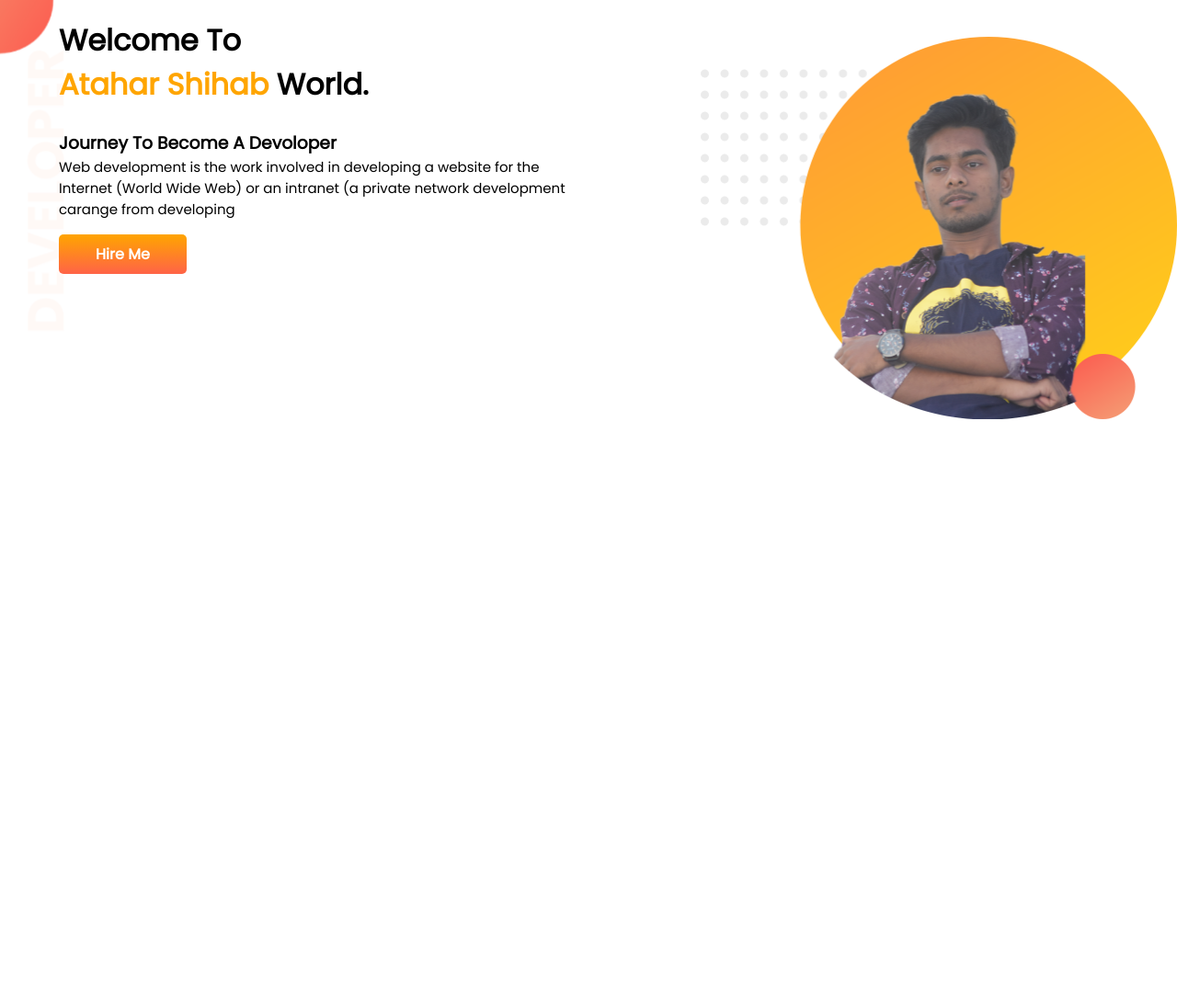
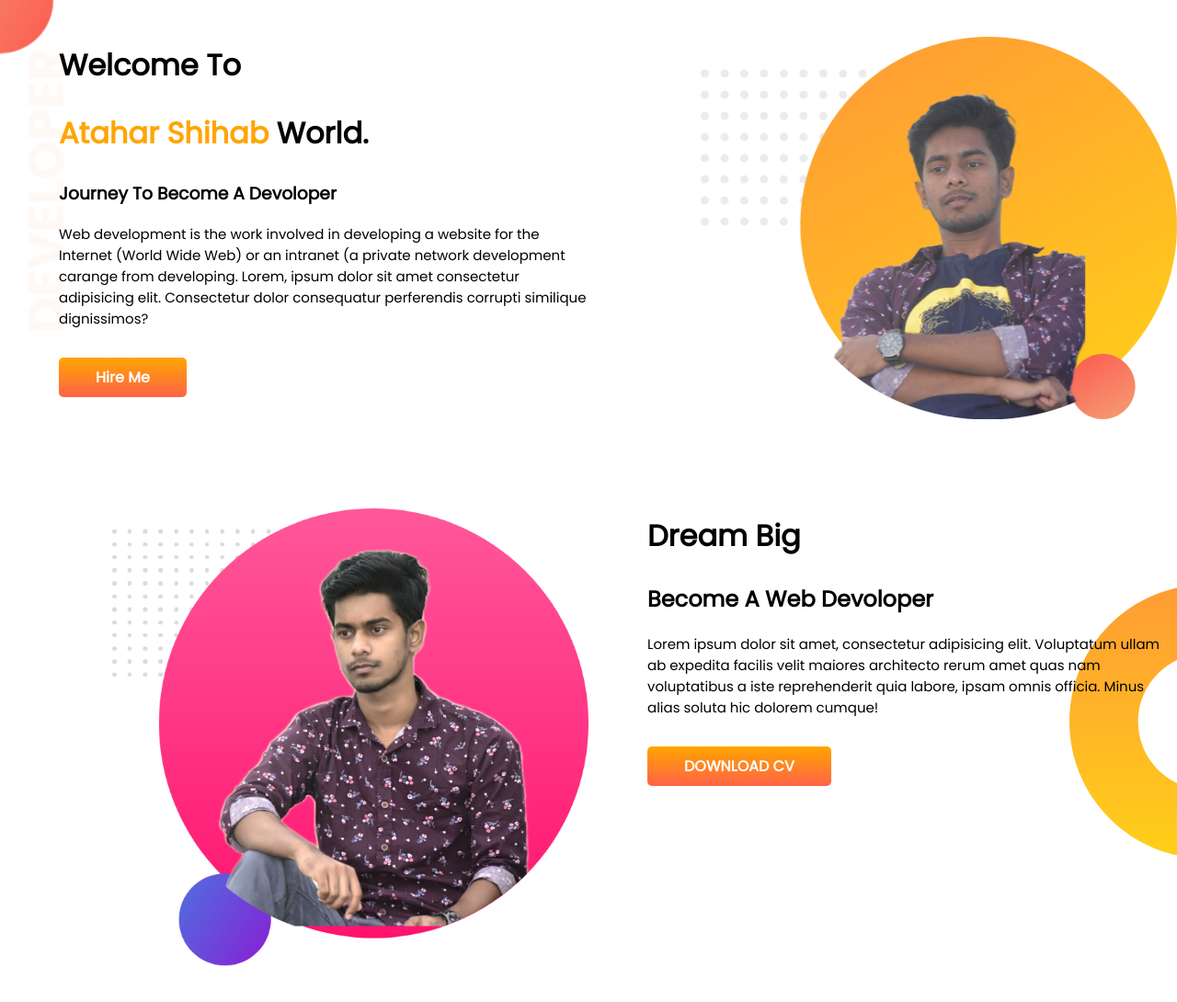
Before and after one commit to Shihab0/developer-portfolio, a plain HTML site: page index.html in a window 1280 px wide. Shown: the whole page at 92% size. Before the commit the page ends 800 px from the top, so only its background shows below. Drawn offline with Linux system fonts and the light colour scheme.

Commit message:
added center section

```diff
--- a/index.html
+++ b/index.html
@@ -14,14 +14,26 @@
     <section class="top-banner">
         <div class="half-width">
             <h1>Welcome To</h1>
-            <h1><span class="orange-text">Atahar Shihab</span> World.</h1> <br>
+            <h1><span class="orange-text">Atahar Shihab</span> World.</h1>
             <h3>Journey To Become A Devoloper</h3>
-            <p>Web development is the work involved in developing a website for the Internet (World Wide Web) or an intranet (a private network development carange from developing
+            <p>Web development is the work involved in developing a website for the Internet (World Wide Web) or an intranet (a private network development carange from developing.   Lorem, ipsum dolor sit amet consectetur adipisicing elit. Consectetur dolor consequatur perferendis corrupti similique dignissimos?
             </p> <br>
             <a href="#" target="_blank" class="link-button">Hire Me</a>
         </div>
         <div class="half-width ">
             <img src="images/shihab1.png" alt="">
+    </section>
+    <section class="center-banner">
+        <div class="half-width">
+            <img src="images/my-bg2 (1).jpg" alt="">
+        </div>
+        <div class="half-width">
+            <h1>Dream Big</h1>
+            <h2>Become A Web Devoloper</h2>
+            <p>Lorem ipsum dolor sit amet, consectetur adipisicing elit. Voluptatum ullam ab expedita facilis velit maiores architecto rerum amet quas nam voluptatibus a iste reprehenderit quia labore, ipsam omnis officia. Minus alias soluta hic dolorem cumque!</p> <br>
+            <a href="#" class="link-button">DOWNLOAD CV</a>
+        </div>
+
     </section>
 
 
--- a/style.css
+++ b/style.css
@@ -1,11 +1,10 @@
 @import url('https://fonts.googleapis.com/css2?family=Poppins&display=swap');
 
-*{
-    margin: 0;
-}
+
 
 body {
     font-family: 'Poppins', sans-serif;
+    margin: 0;
 }
 
 .orange-text {
@@ -17,11 +16,15 @@ h1{
 p{
     font-size: 15px;
 }
+.top-banner{
+    background-image: url(images/top-banner.png);
+    background-repeat: no-repeat;
+}
 
 section {
     display: flex;
-    background-image: url(images/top-banner.png);
-    background-repeat: no-repeat;
+    margin-bottom: 50px;
+
 }
 
 .half-width {
@@ -43,3 +46,8 @@ section {
     font-weight: 700;
     border-radius: 5px;
 }
+.center-banner{
+    background-image: url(images/dream-bg.png);
+    background-repeat: no-repeat;
+    background-position: right;
+}
```
Also changed, not shown: images/my-bg2 (1).jpg (added).
